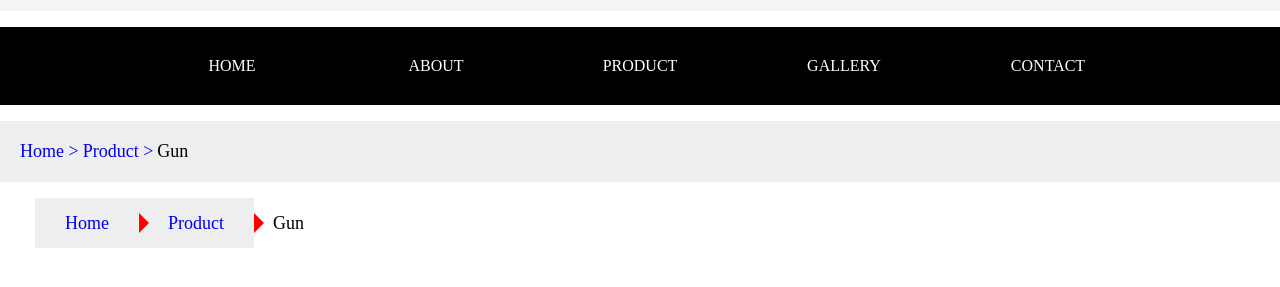
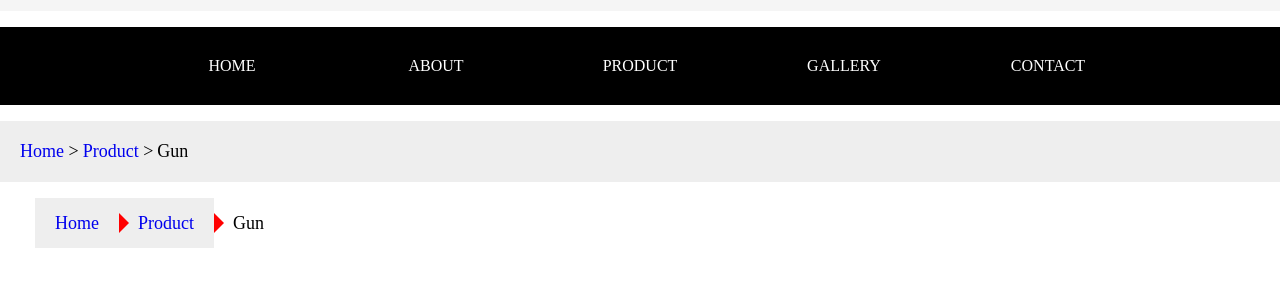
Before and after one commit to sebastianusbara/suit-intern, a plain HTML site: page breadcumb.html in a window 1280 px wide. Shown: the part 89-376 px from the top of the page. Drawn offline with nearby package versions, Linux system fonts and the light colour scheme.

Commit message:
Fix breadcumb

```diff
--- a/breadcumb.html
+++ b/breadcumb.html
@@ -46,13 +46,13 @@
     <ul class="breadcumb">
       <li class="breadcumb-list"><a href="#" class="breadcumb-item">Home</a></li>
       <li class="breadcumb-list"><a href="#" class="breadcumb-item">Product</a></li>
-      <li class="breadcumb-list">Gun</li>
+      <li class="breadcumb-list bc-active">Gun</li>
     </ul>
   </div>
   <div>
     <ul class="breadcumb-box">
-      <li class="breadcumb-list bc-first"><a href="#" class="breadcumb-item">Home<span class="arrow"></span></a></li>
-      <li class="breadcumb-list"><a href="#" class="breadcumb-item">Product<span class="arrow"></span></a></li>
+      <li class="breadcumb-list bc-first"><a href="#" class="breadcumb-item arrow">Home</a></li>
+      <li class="breadcumb-list"><a href="#" class="breadcumb-item arrow">Product</a></li>
       <li class="breadcumb-list bc-active">Gun</li>
     </ul>
   </div>
--- a/style.css
+++ b/style.css
@@ -137,7 +137,7 @@
 
 .breadcumb {
 	text-align: left;
-	padding:20px;
+	padding: 20px;
 	background: #eee;
 }
 
@@ -148,19 +148,16 @@
 	font-size: 18px;
 }
 
-.bc-active {
-	padding: 15px;
+.breadcumb-list:after {
+	content: ' > ';
 }
 
-.bc-first {
+.bc-active:after {
+	content: '';
 }
 
 .breadcumb-item {
 	text-decoration: none;
-}
-
-.breadcumb-item:after {
-	content: ' > ';
 }
 
 .breadcumb-box .breadcumb-item {
@@ -168,17 +165,14 @@
 	display: inline-block;
 	font-size: 18px;
 	background: #eee;
-	padding: 15px 30px;
+	padding: 15px 20px;
 	margin-left: -5px;
 }
 
 .breadcumb-box .breadcumb-item:after {
+	position: absolute;
 	content: '';
-}
-
-.arrow {
 	float: right;
-	position: absolute;
 	left: 100%;
 	width: 0;
 	height: 0;
@@ -187,3 +181,11 @@
 	border-color: transparent transparent transparent red;
 	z-index: 1;
 }
+
+.breadcumb-box .breadcumb-list:after {
+	content: '';
+}
+
+.breadcumb-box .bc-active{
+	margin-left: 15px;
+}
```
